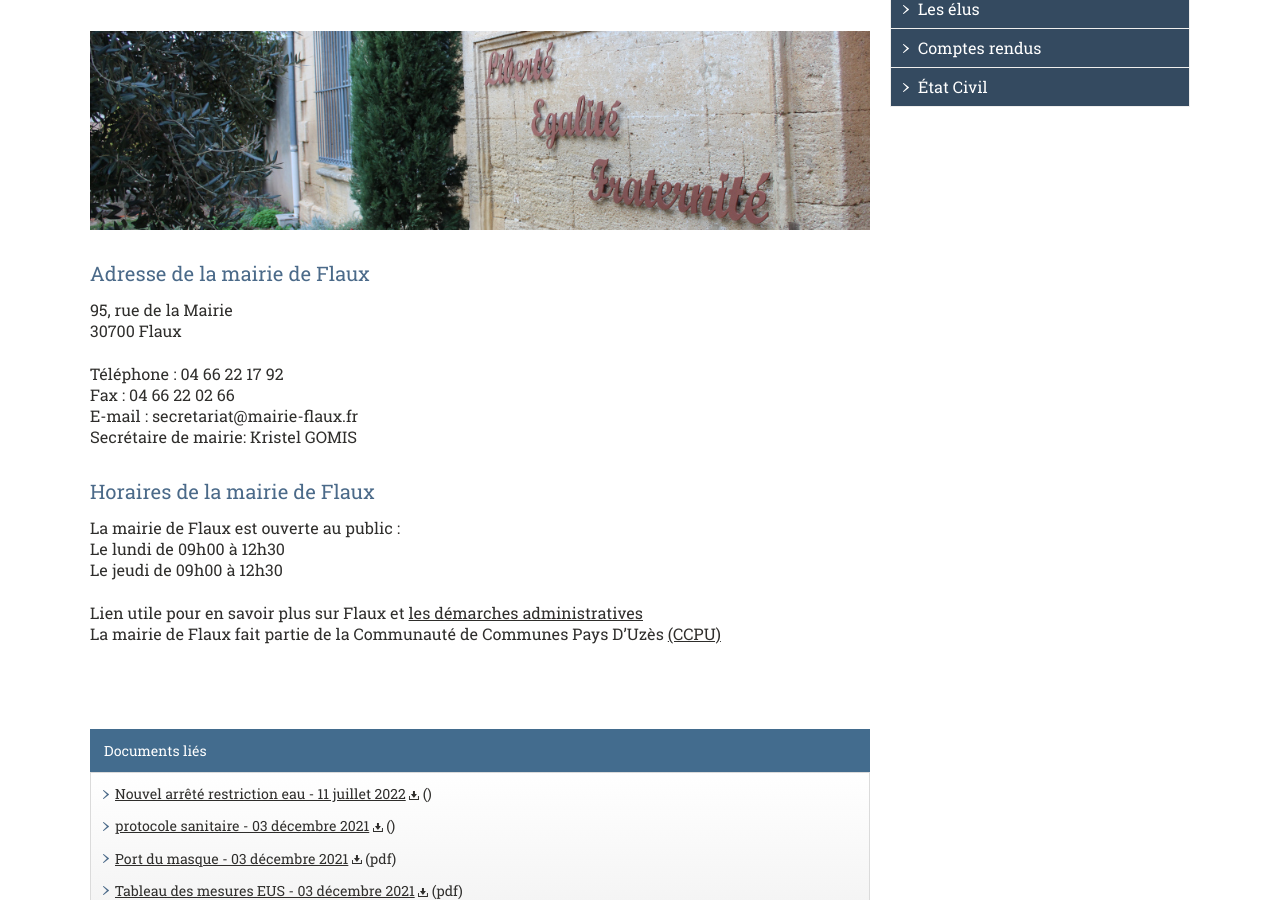
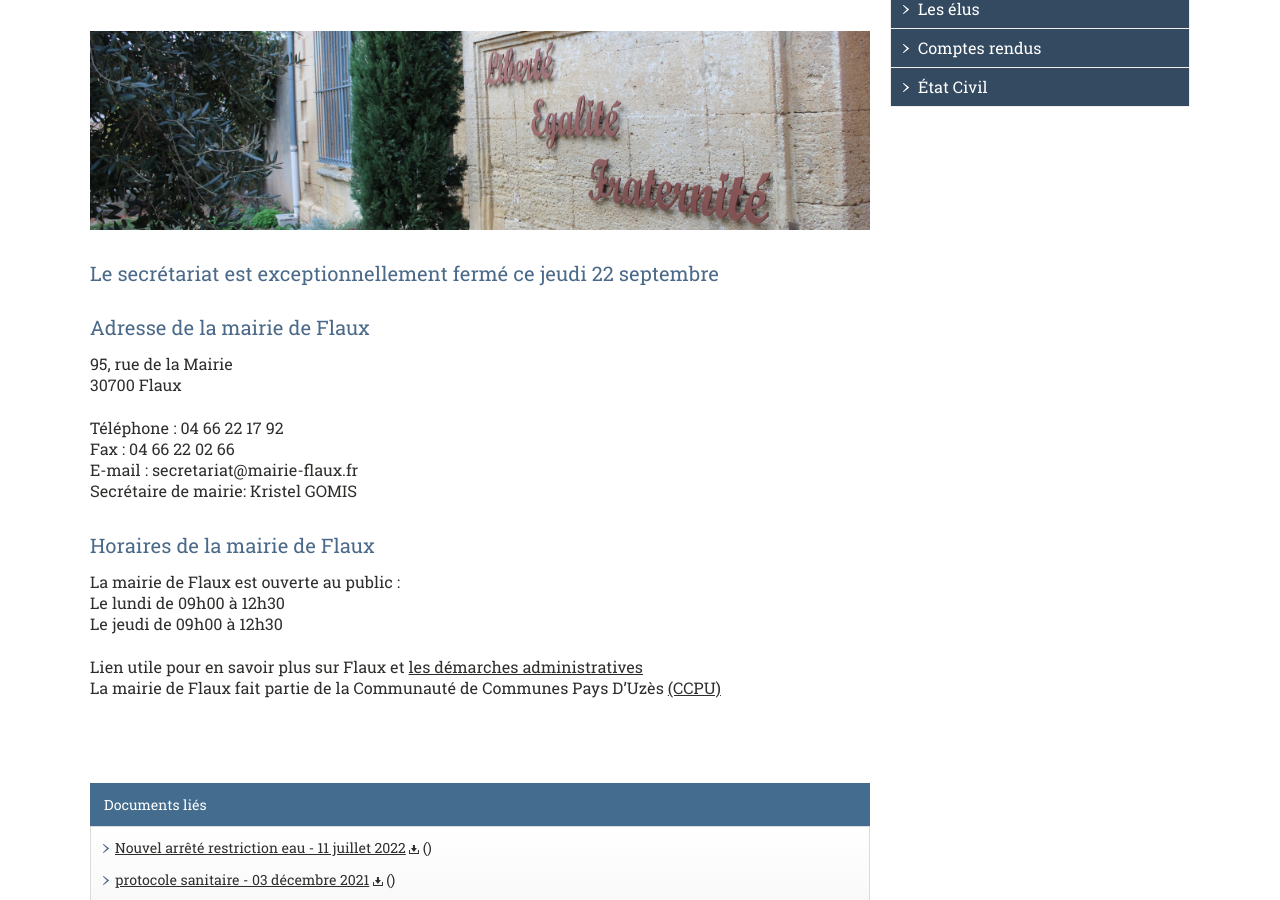
Before and after one commit to Flaux-Village/flaux-village.github.io, a Jekyll site: the page built from mairie.md, in a window 1280 px wide and 900 px high, scrolled down 351 px. Built offline with Jekyll 4.4.1, drawn with Linux system fonts in a browser that asks for light colours; our own code applies the rules of GitHub Pages for plain Markdown files.

Commit message:
Update mairie.md

```diff
--- a/mairie.md
+++ b/mairie.md
@@ -37,6 +37,9 @@ menu_secondaire:
   addresse: /etatcivil.html
 ---
 
+## Le secrétariat est exceptionnellement fermé ce jeudi 22 septembre
+
+
 ## Adresse de la mairie de Flaux
 95, rue de la Mairie<br/>
 30700 Flaux<br/>
```
